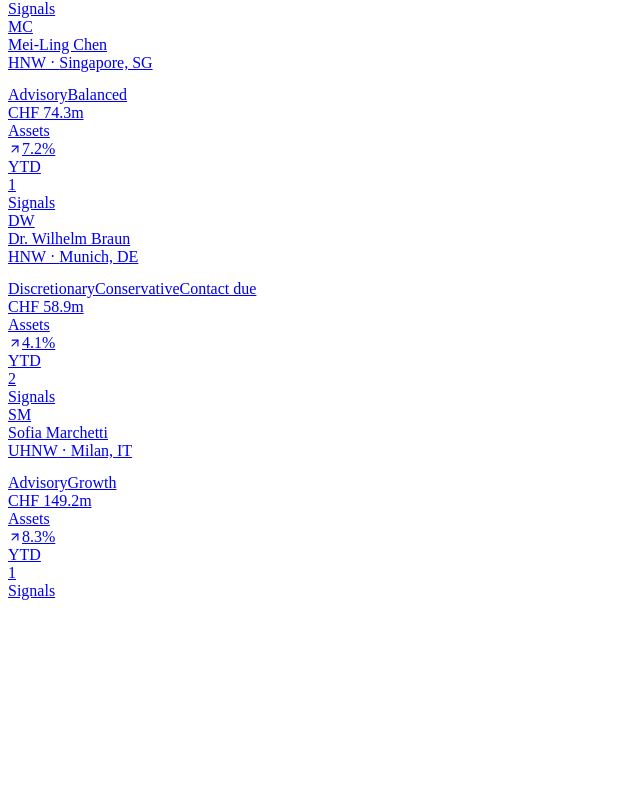
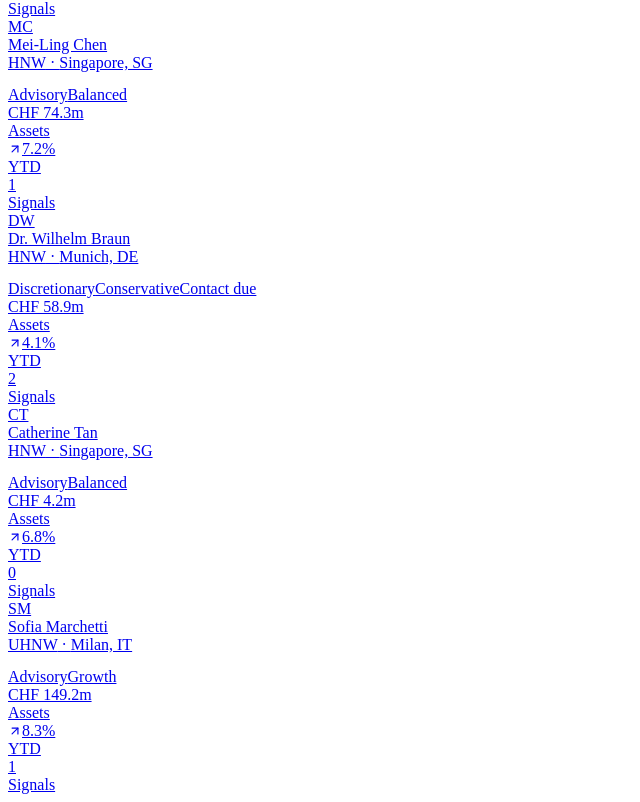
Before and after one commit to x-uan-ya/WealthLens, a React (Vite) app: page /clients in a window 1280 px wide. Shown: the part 1102-1904 px from the top of the page, without its empty margins (0-640 px from the left). Before the commit the page ends 1710 px from the top, so only its background shows below. Built offline with nearby package versions, Linux system fonts and the light colour scheme; the HTML template or start-up script is replaced by a standard one.

Commit message:
feat: add Catherine Tan client mock data

```diff
--- a/src/data/clients.js
+++ b/src/data/clients.js
@@ -154,6 +154,37 @@ export const clients = [
     ],
   },
   {
+    id: 'C041',
+    name: 'Catherine Tan',
+    segment: 'HNW',
+    since: 2022,
+    domicile: 'Singapore, SG',
+    riskProfile: 'Balanced',
+    mandate: 'Advisory',
+    aumChf: 4200000,
+    liquidityChf: 420000,
+    ytdReturn: 6.8,
+    relationshipTier: 'Priority',
+    tags: ['Technology exposure', 'Liquidity planning', 'Growth'],
+    contact: {
+      lastContact: '2026-08-20',
+      preferred: 'WhatsApp',
+      cadenceDays: 30,
+    },
+    concentration: [
+      { label: 'Technology', pct: 27.8 },
+      { label: 'Financials', pct: 16.0 },
+      { label: 'Healthcare', pct: 12.5 },
+      { label: 'Cash', pct: 43.7 },
+    ],
+    objectives: [
+      'Preserve long-term wealth',
+      'Moderate capital growth',
+      'Maintain sufficient liquidity',
+      'S$300,000 liquidity requirement within 4 months',
+    ],
+  },
+  {
     id: 'cl-006',
     name: 'Sofia Marchetti',
     segment: 'UHNW',
```
